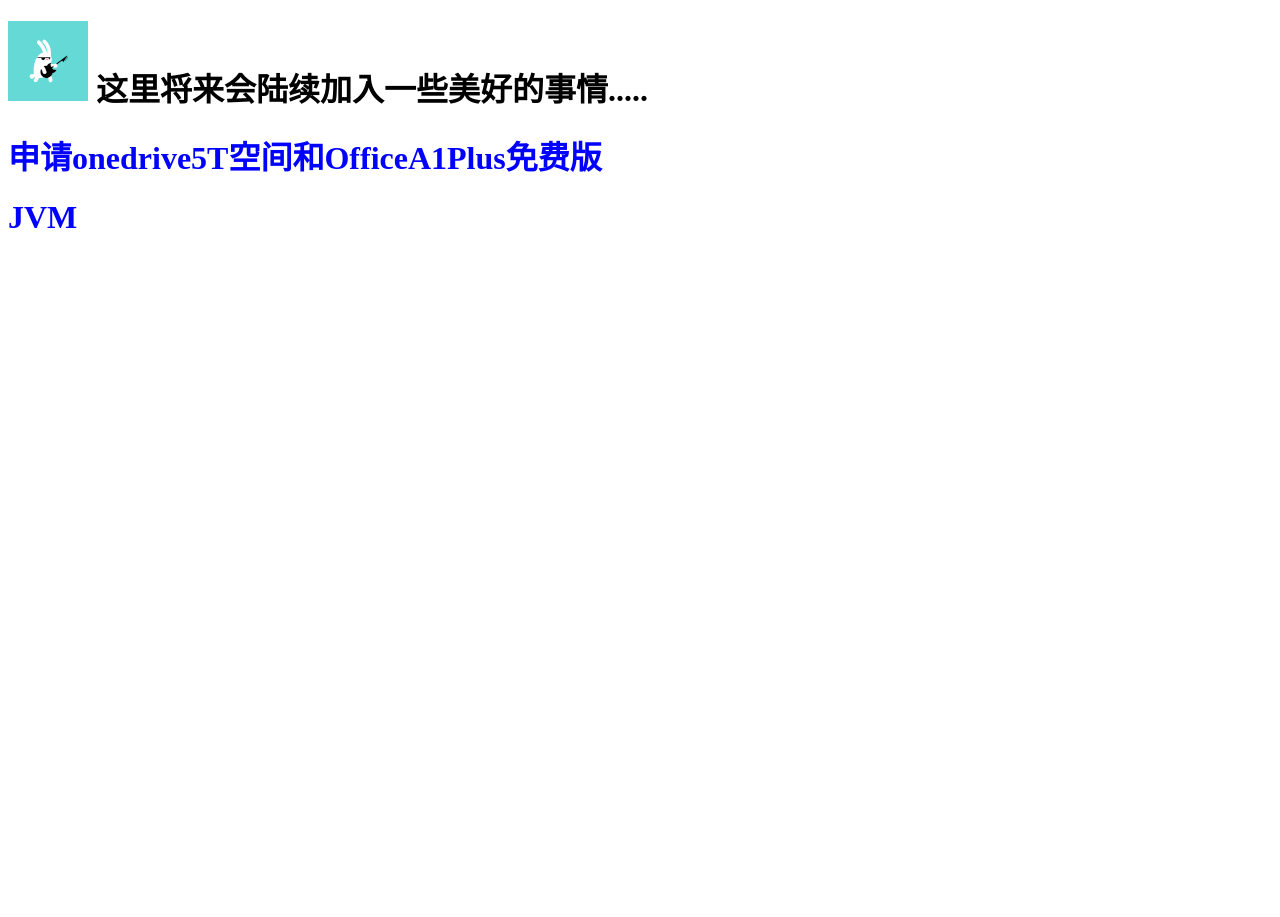
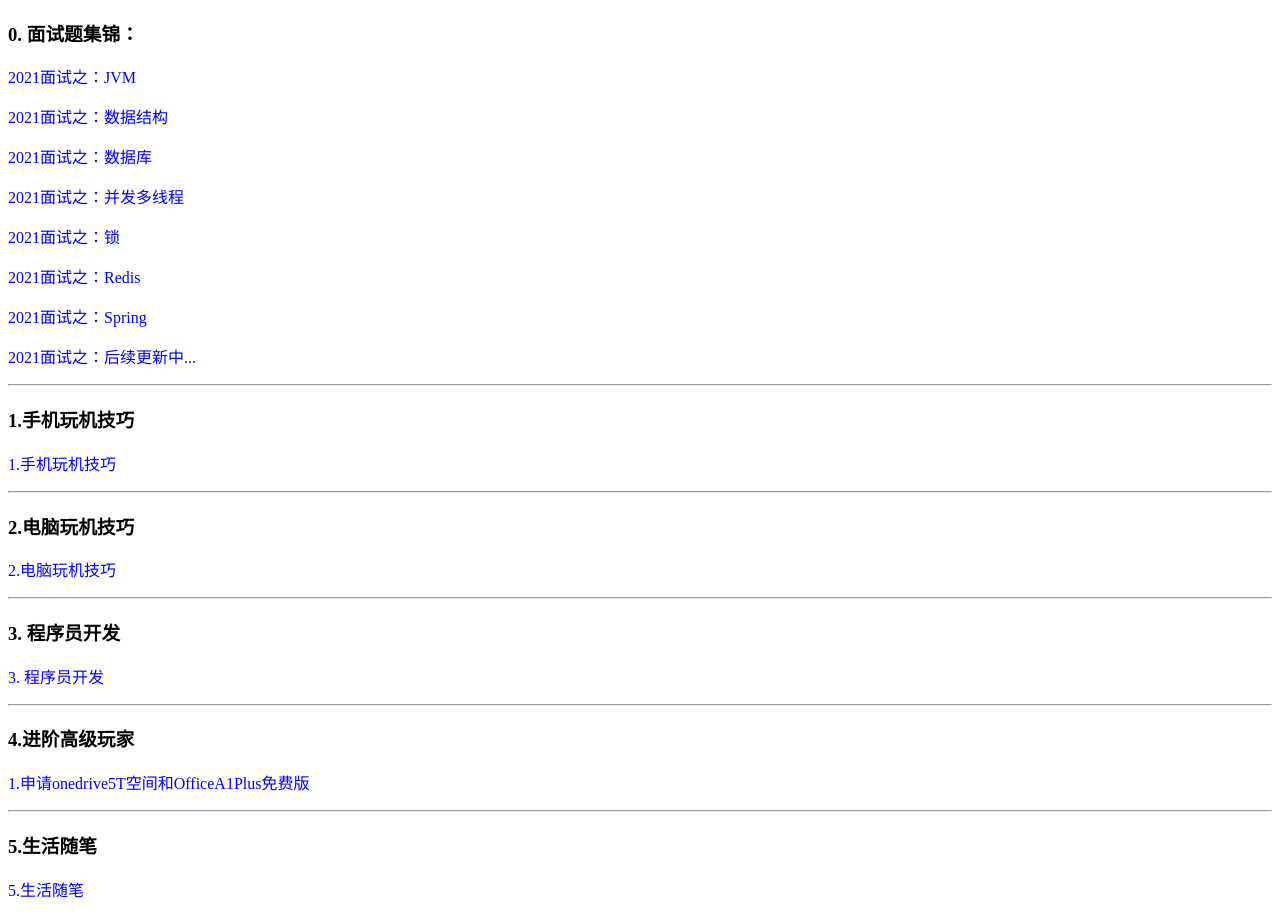
Before and after one commit to hayeslin1/hayeslin1.github.io, a plain HTML site: page index.html in a window 1280 px wide. Before the commit the page ends 800 px from the top, so only its background shows below. Drawn offline with Linux system fonts and the light colour scheme.

Commit message:
update index

```diff
--- a/index.html
+++ b/index.html
@@ -11,9 +11,30 @@
 </head>
 <body>
 <div id="app">
-    <h1><img :src="img2">   {{msg}} </h1>
-    <h1><a href="/blog/4.进阶高级玩家/1.申请onedrive5T空间和OfficeA1Plus免费版">申请onedrive5T空间和OfficeA1Plus免费版</a></h1>
-    <h1><a href="/blog/0.面试/JVM">JVM</a></h1>
+    <h3>0. 面试题集锦：</h3>
+    <p><a href="/blog/0.面试/JVM">2021面试之：JVM</a></p>
+    <p><a href="/blog/0.面试/数据结构">2021面试之：数据结构</a></p>
+    <p><a href="/blog/0.面试/数据库">2021面试之：数据库</a></p>
+    <p><a href="/blog/0.面试/并发多线程">2021面试之：并发多线程</a></p>
+    <p><a href="/blog/0.面试/锁">2021面试之：锁</a></p>
+    <p><a href="/blog/0.面试/Redis">2021面试之：Redis</a></p>
+    <p><a href="/blog/0.面试/Spring">2021面试之：Spring</a></p>
+    <p><a href="##">2021面试之：后续更新中...</a></p>
+    <hr>
+    <h3>1.手机玩机技巧</h3>
+    <p><a href="/blog/1.手机玩机技巧">1.手机玩机技巧</a></p>
+    <hr>
+    <h3>2.电脑玩机技巧</h3>
+    <p><a href="/blog/2.电脑玩机技巧">2.电脑玩机技巧</a></p>
+    <hr>
+    <h3>3. 程序员开发</h3>
+    <p><a href="/blog/3. 程序员开发">3. 程序员开发</a></p>
+    <hr>
+    <h3>4.进阶高级玩家</h3>
+    <p><a href="/blog/4.进阶高级玩家/1.申请onedrive5T空间和OfficeA1Plus免费版">1.申请onedrive5T空间和OfficeA1Plus免费版</a></p>
+    <hr>
+    <h3>5.生活随笔</h3>
+    <p><a href="/blog/5.生活随笔">5.生活随笔</a></p>
 </div>
 </body>
 <script>
```
